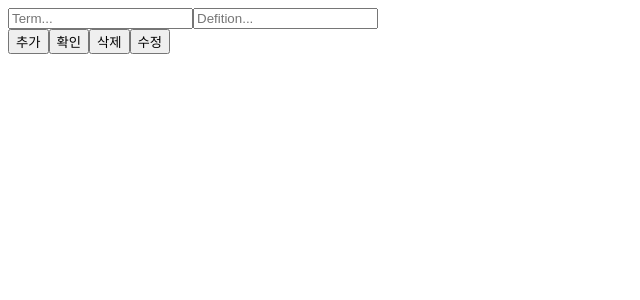
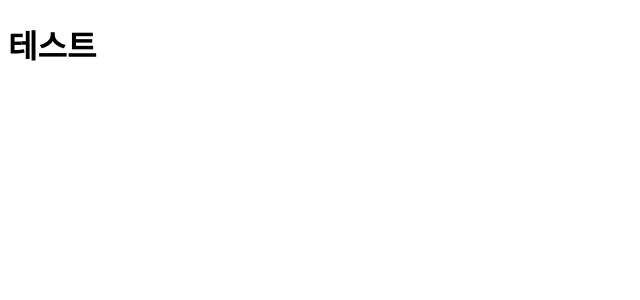
Before and after one commit to brother1-4752/react-todolist, a React (Vite) app: page / in a window 1280 px wide. Shown: the top 300 px of the page, without its empty margins (0-640 px from the left). Built offline with nearby package versions, Linux system fonts and the light colour scheme.

Commit message:
초기화

```diff
--- a/src/App.tsx
+++ b/src/App.tsx
@@ -1,106 +1,7 @@
-import { createGlobalStyle, ThemeProvider } from "styled-components";
-import { useRecoilValue } from "recoil";
-import { isDarkAtom } from "./atoms";
-import { isButtonElement } from "react-router-dom/dist/dom";
-import { useState } from "react";
-
-type Words = {
-  [key: string]: string;
-};
-
-class Dict {
-  public words: Words;
-  constructor() {
-    this.words = {};
-  }
-
-  add(word: Word) {
-    if (this.words[word.term] === undefined) {
-      this.words[word.term] = word.def;
-    }
-  }
-
-  def(term: string) {
-    if (this.words[term]) {
-      console.log(this.words[term]);
-    }
-  }
-
-  delete(word: Word) {
-    if (this.words[word.term]) {
-      delete this.words[word.term];
-    }
-  }
-
-  update(word: Word, new_def: string) {
-    if (this.words[word.term]) {
-      this.words[word.term] = new_def;
-    }
-  }
-}
-
-class Word {
-  constructor(public term: string, public def: string) {}
-}
-const my_dict = new Dict();
-
-function App() {
-  const isDark = useRecoilValue(isDarkAtom);
-  const [term, setTerm] = useState("");
-  const [def, setDef] = useState("");
-  const [show, setShow] = useState(false);
-
-  const handleTerm = (e: React.FormEvent<HTMLInputElement>): void => {
-    setTerm(e.currentTarget.value);
-  };
-
-  const handleDef = (e: React.FormEvent<HTMLInputElement>): void => {
-    setDef(e.currentTarget.value);
-  };
-
-  const handleAdd = (e: React.FormEvent<HTMLButtonElement>) => {
-    e.preventDefault();
-    const new_word = new Word(term, def);
-    my_dict.add(new_word);
-    console.dir(my_dict);
-  };
-
-  const showDict = (e: React.FormEvent<HTMLButtonElement>) => {
-    e.preventDefault();
-    setShow((prev) => !prev);
-  };
-
-  const handleDelete = (): void => {};
-
-  const handleUpdate = (e: React.FormEvent<HTMLButtonElement>): void => {
-    e.preventDefault();
-  };
+export default function App() {
   return (
     <>
-      <form>
-        <input
-          type="text"
-          placeholder="Term..."
-          name="term"
-          onChange={handleTerm}
-        />
-        <input
-          type="text"
-          placeholder="Defition..."
-          name="definition"
-          onChange={handleDef}
-        />
-        <br />
-        <button onClick={handleAdd}>추가</button>
-        <button onClick={showDict}>확인</button>
-        <button onClick={handleDelete}>삭제</button>
-        <button type="submit" onClick={handleUpdate}>
-          수정
-        </button>
-      </form>
-      <div style={{ display: show ? "block" : "none" }}></div>
+      <h1>테스트</h1>
     </>
   );
 }
-
-export default App;
--- a/src/main.tsx
+++ b/src/main.tsx
@@ -10,3 +10,5 @@ ReactDOM.createRoot(document.getElementById("root") as HTMLElement).render(
     </RecoilRoot>
   </React.StrictMode>
 );
+
+// 위의 오류는 React코드에서 발생한 오류로, 해당 코드에서 createRoot
```
